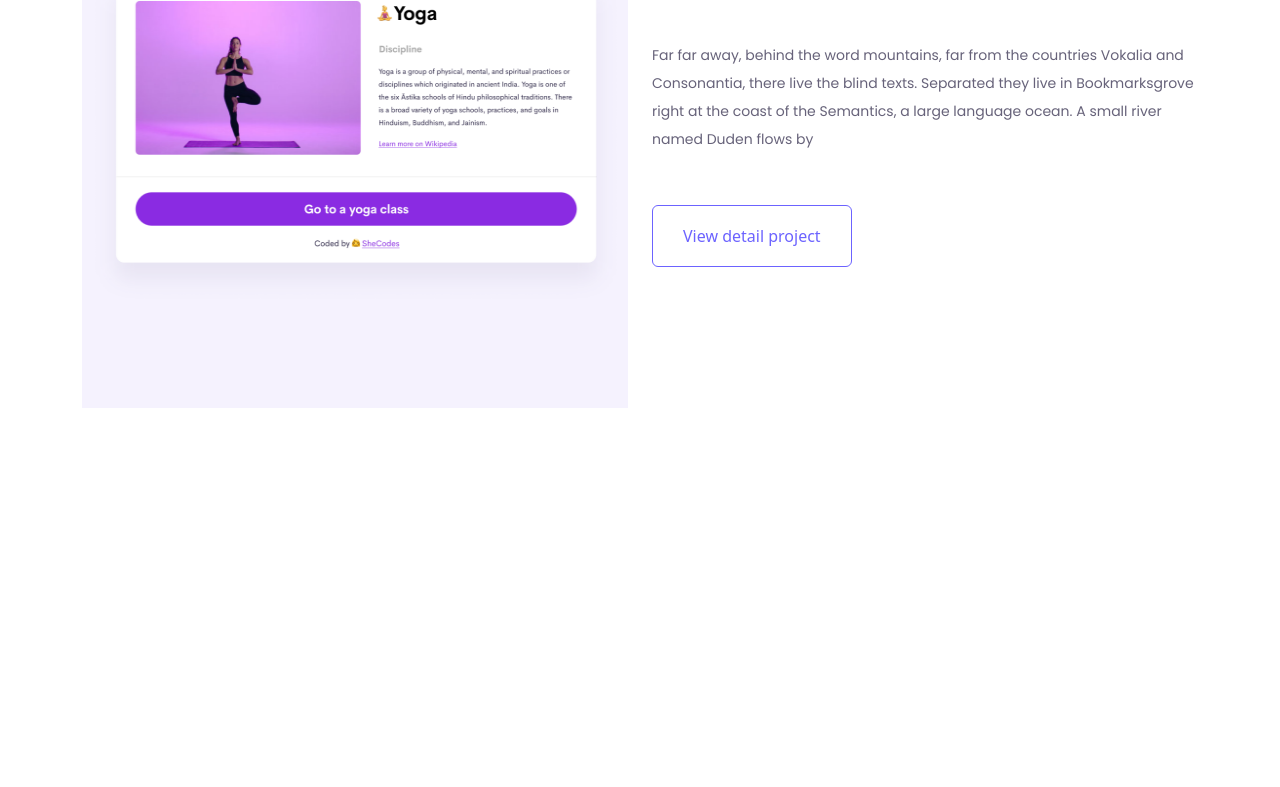
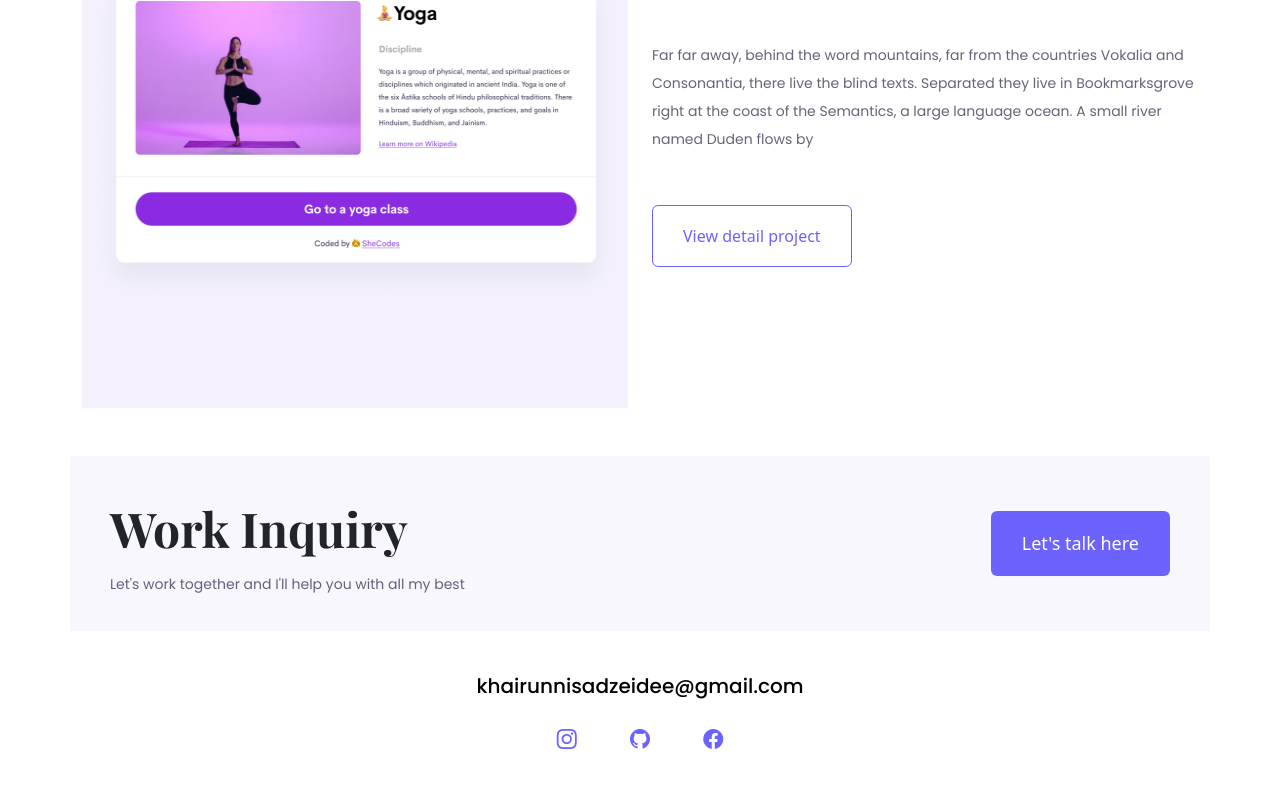
Before and after one commit to Niesazd/portfolio-project-shecodes, a plain HTML site: page index.html in a window 1280 px wide. Shown: the part 2160-2947 px from the top of the page. Before the commit the page ends 2616 px from the top, so only its background shows below. Drawn offline with nearby package versions, Linux system fonts and the light colour scheme; a web font is replaced by a local one.

Commit message:
Added footer

```diff
--- a/index.html
+++ b/index.html
@@ -129,5 +129,33 @@
         </div>
       </div>
     </div>
+
+    <div class="work-inquiry container">
+      <div>
+        <h3>Work Inquiry</h3>
+        <p>Let's work together and I'll help you with all my best</p>
+      </div>
+
+      <div>
+        <a href="contact.html" class="btn btn-branding">Let's talk here</a>
+      </div>
+    </div>
+
+    <footer>
+      <a href="mailto:khairunnisadzeidee@gmail.com"
+        >khairunnisadzeidee@gmail.com</a
+      >
+      <div class="social-icons mt-4 mb-5">
+        <a href="#">
+          <i class="bi bi-instagram"></i>
+        </a>
+        <a href="#">
+          <i class="bi bi-github"></i>
+        </a>
+        <a href="#">
+          <i class="bi bi-facebook"></i>
+        </a>
+      </div>
+    </footer>
   </body>
 </html>
--- a/styles/style.css
+++ b/styles/style.css
@@ -53,7 +53,8 @@ h1 {
 }
 .item-content h2,
 .work-hero h2,
-.contact-hero h2 {
+.contact-hero h2,
+.work-inquiry h3 {
   font-size: 64px;
   font-weight: 700;
   font-family: var(--secondary-font);
@@ -107,7 +108,8 @@ h1 {
   font-family: var(--main-font);
 }
 
-.work-section p {
+.work-section p,
+.work-inquiry p {
   font-weight: 400;
   font-size: 14px;
   font-family: var(--main-font);
@@ -116,7 +118,33 @@ h1 {
 }
 .contact-hero a {
   font-size: 16px;
-font-family: var(--main-font);
+  font-family: var(--main-font);
+}
+.work-inquiry {
+  display: flex;
+  justify-content: space-between;
+  align-items: center;
+  margin: 40px auto;
+  background-color: var(--primary-color);
+  padding: 20px 40px;
+}
+.work-inquiry h3 {
+  font-size: 48px;
+  margin-bottom: 16px;
+}
+footer {
+  text-align: center;
+}
+footer a {
+  text-decoration: none;
+  font-family: var(--main-font);
+  color: #000;
+  font-weight: 500;
+  font-size: 20px;
+}
+.social-icons a {
+  margin: 24px;
+  color: var(--secondary-color);
 }
 @media (max-width: 820px) {
   h1,
@@ -148,4 +176,8 @@ font-family: var(--main-font);
   .about-hero a {
     margin-bottom: 36px;
   }
+  .work-inquiry {
+    display: block;
+    text-align: center;
+  }
 }
```
Also changed, not shown: contact.html (+7 -4 lines).
